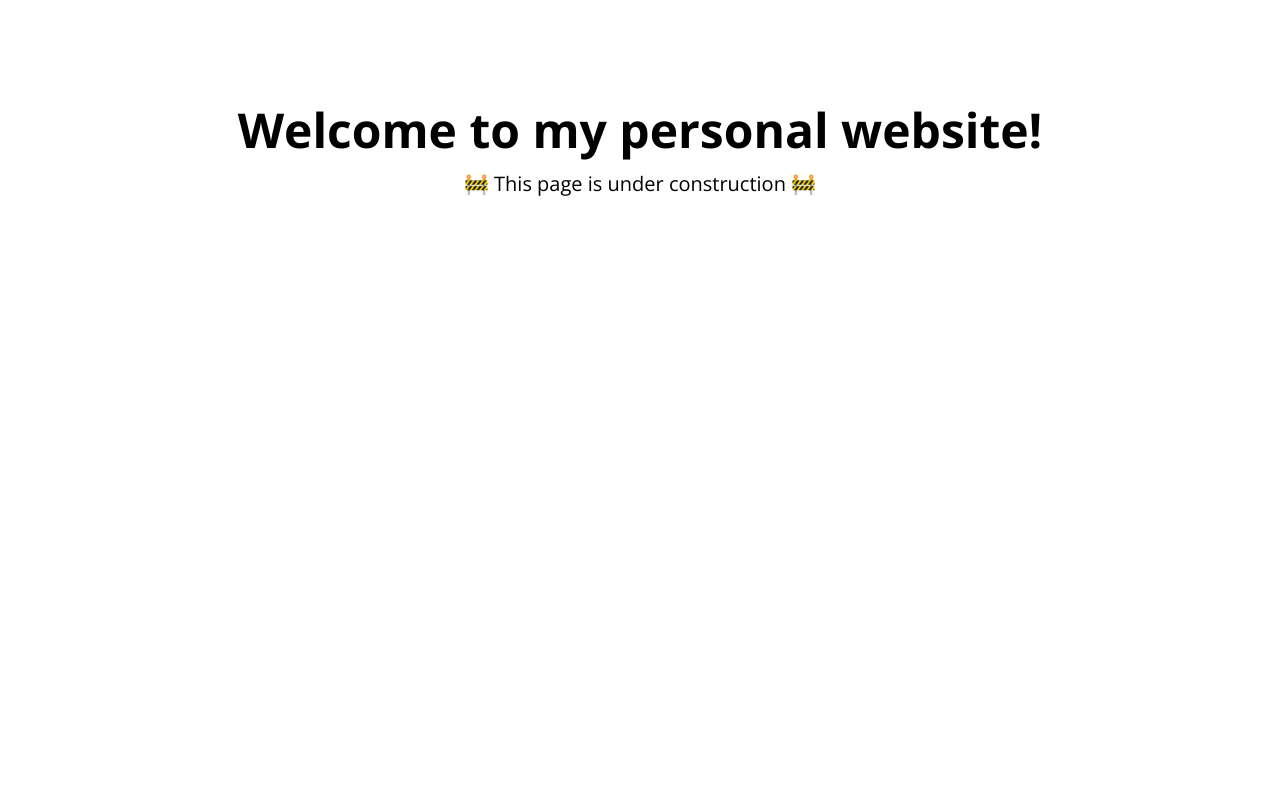
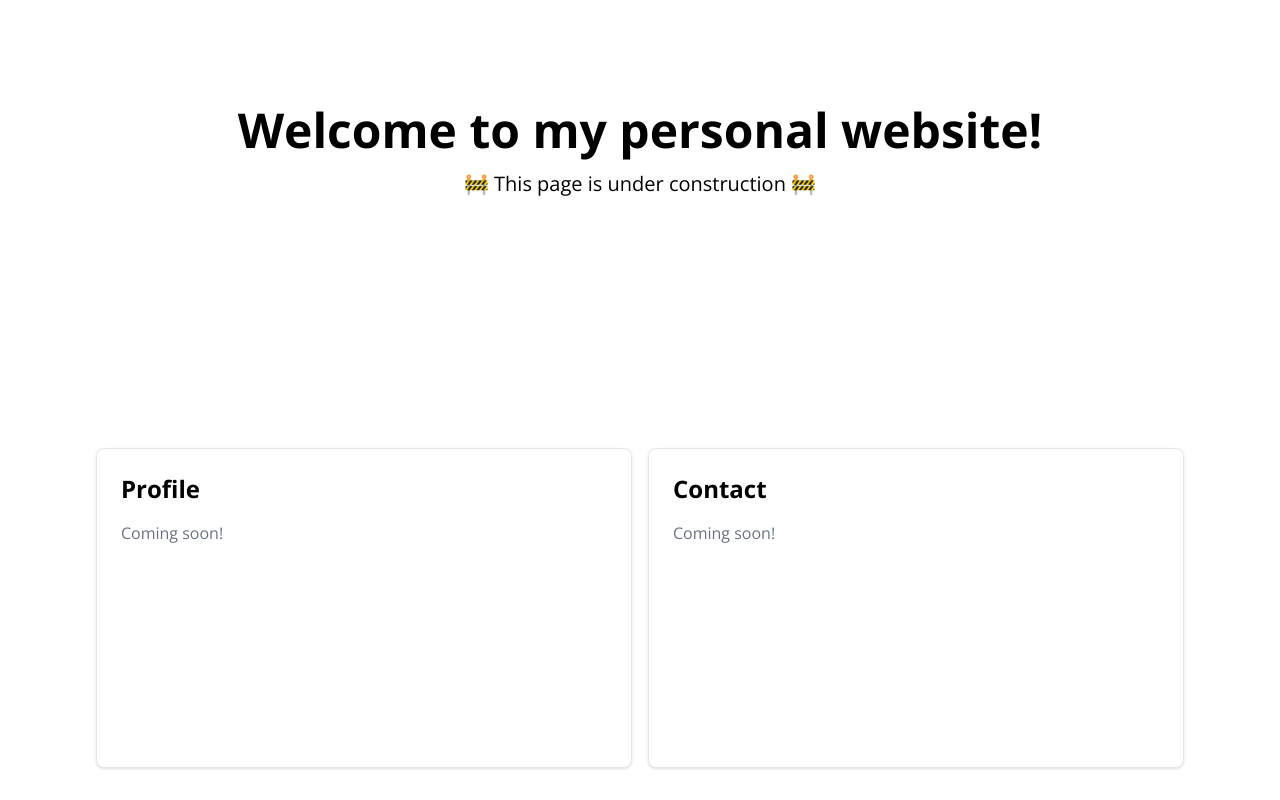
Before and after one commit to bplindquist/personal-website, a React (Vite) app: page / in a window 1280 px wide. Shown: the part 272-1072 px from the top of the page. Before the commit the page ends 800 px from the top, so only its background shows below. Built offline with nearby package versions, Linux system fonts and the light colour scheme.

Commit message:
create separate components

```diff
--- a/src/App.tsx
+++ b/src/App.tsx
@@ -1,20 +1,19 @@
+import { Contact } from "@/components/Contact";
+import { Hero } from "@/components/Hero";
 import { Navigation } from "@/components/Navigation";
+import { Profile } from "@/components/Profile";
 
 export const App = () => {
   return (
     <>
       <Navigation />
       <main>
-        <section className="flex items-center justify-center min-h-[80vh] sm:min-h-[85vh] lg:min-h-[90vh] pt-24 sm:pt-28 lg:pt-32 px-4 sm:px-6 lg:px-8 w-full">
-          <div className="flex flex-col items-center justify-center max-w-4xl text-center">
-            <h1 className="font-bold text-3xl sm:text-4xl lg:text-5xl mb-4">
-              Welcome to my personal website!
-            </h1>
-            <p className="text-lg sm:text-xl">
-              🚧 This page is under construction 🚧
-            </p>
-          </div>
-        </section>
+        <Hero />
+
+        <div className="flex flex-col sm:flex-row gap-4 px-4 sm:px-6 lg:px-8 pb-8 max-w-6xl mx-auto">
+          <Profile />
+          <Contact />
+        </div>
       </main>
     </>
   );
--- /dev/null
+++ b/src/components/Contact.tsx
@@ -0,0 +1,8 @@
+export const Contact = () => {
+  return (
+    <section className="flex-1 bg-white border border-gray-200 rounded-lg p-6 shadow-sm h-64 sm:h-80 flex flex-col">
+      <h2 className="font-bold text-2xl mb-4">Contact</h2>
+      <p className="text-gray-500">Coming soon!</p>
+    </section>
+  );
+};
--- /dev/null
+++ b/src/components/Hero.tsx
@@ -0,0 +1,14 @@
+export const Hero = () => {
+  return (
+    <section className="flex items-center justify-center min-h-[80vh] sm:min-h-[85vh] lg:min-h-[90vh] pt-24 sm:pt-28 lg:pt-32 px-4 sm:px-6 lg:px-8 w-full">
+      <div className="flex flex-col items-center justify-center max-w-4xl text-center">
+        <h1 className="font-bold text-3xl sm:text-4xl lg:text-5xl mb-4">
+          Welcome to my personal website!
+        </h1>
+        <p className="text-lg sm:text-xl">
+          🚧 This page is under construction 🚧
+        </p>
+      </div>
+    </section>
+  );
+};
--- /dev/null
+++ b/src/components/Profile.tsx
@@ -0,0 +1,8 @@
+export const Profile = () => {
+  return (
+    <section className="flex-1 bg-white border border-gray-200 rounded-lg p-6 shadow-sm h-64 sm:h-80 flex flex-col">
+      <h2 className="font-bold text-2xl mb-4">Profile</h2>
+      <p className="text-gray-500">Coming soon!</p>
+    </section>
+  );
+};
```
